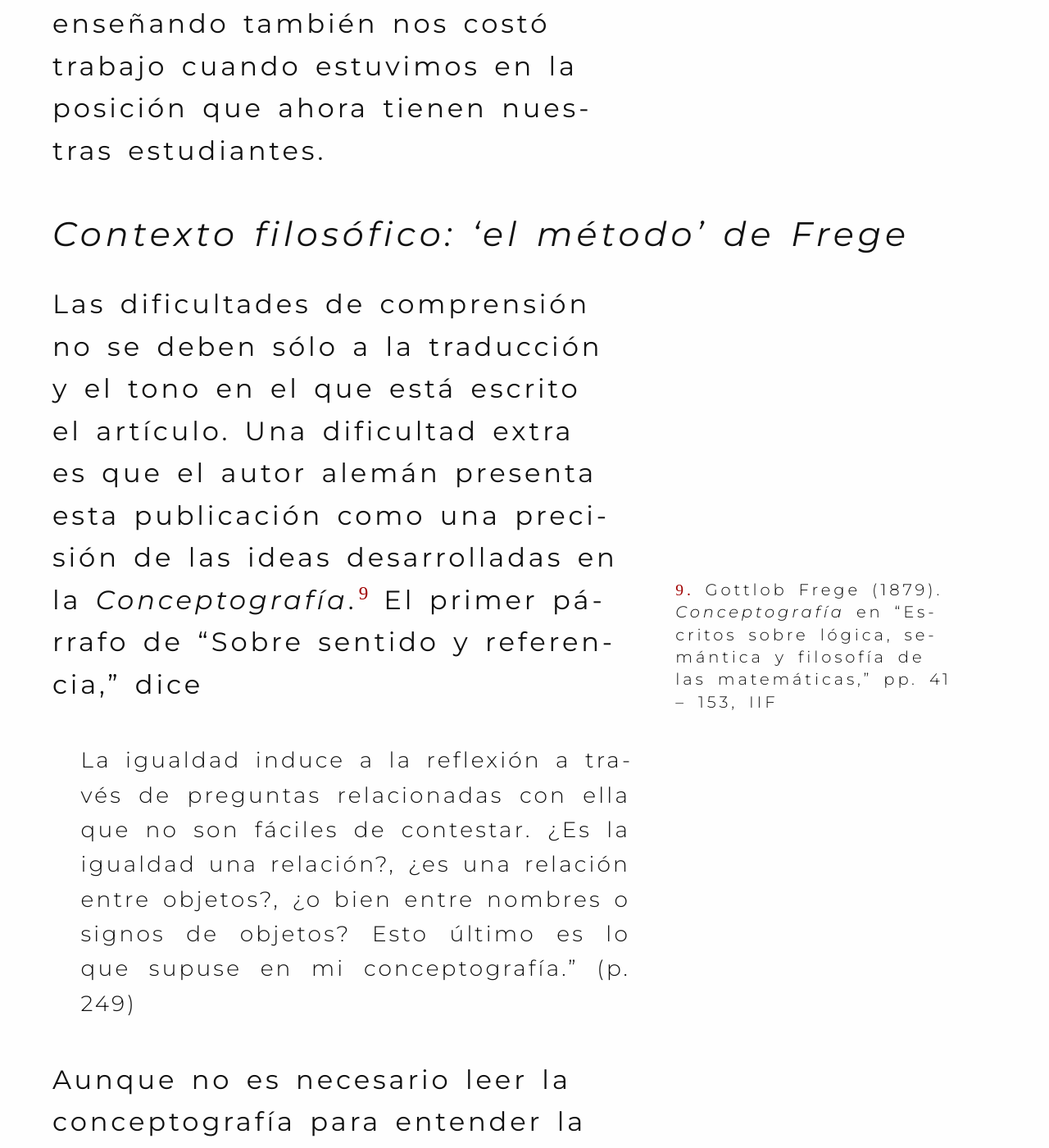
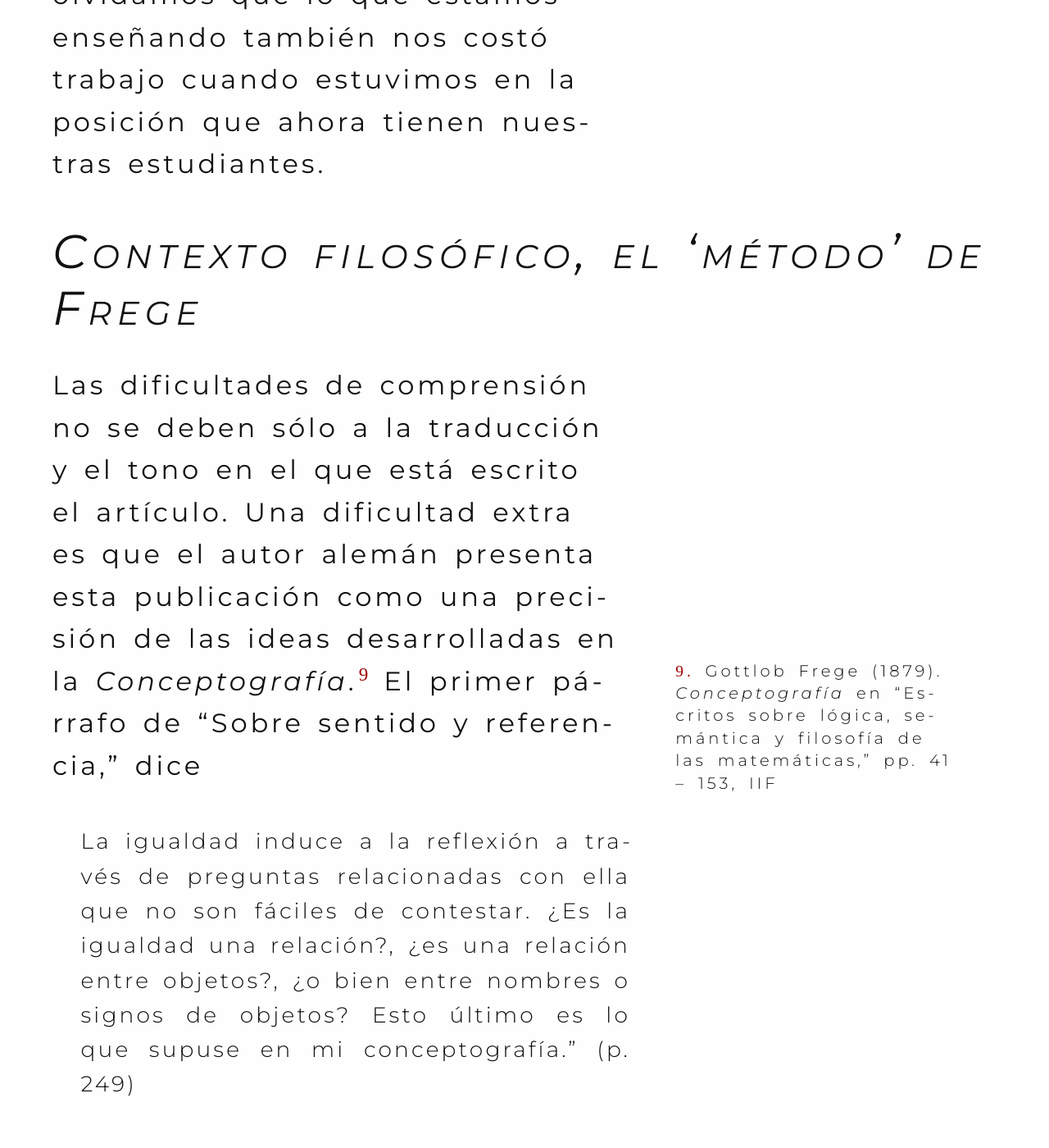
Before and after one commit to Oiuhukt/failosophy, a Jekyll site: the page built from _posts/2026-03-27-frege.md, in a window 1280 px wide and 1400 px high, scrolled down 11426 px. Shown: the whole window at 82% size. Built offline with Jekyll 4.4.1, drawn with Linux system fonts in a browser that asks for light colours; some web fonts are replaced.

Commit message:
modificando post

```diff
--- a/_posts/2026-03-27-frege.md
+++ b/_posts/2026-03-27-frege.md
@@ -100,7 +100,7 @@ Este escrito cumplira su objetivo si a las estudiantes les ayuda el contexto pre
 que estamos enseñando también nos costó trabajo cuando estuvimos en la posición que
 ahora tienen nuestras estudiantes.
 
-### Contexto filosófico: 'el método' de Frege
+### Contexto filosófico, el 'método' de Frege
 
 Las dificultades de comprensión no se deben sólo a la traducción y el tono en el que
 está escrito el artículo. Una dificultad extra es que el autor alemán presenta esta
--- a/css/tufte.scss
+++ b/css/tufte.scss
@@ -311,29 +311,30 @@ body {
 // added rational line height and margins ala http://webtypography.net/intro/
 
 h1 {
-    font-weight: 700;
-    margin-top: 1.568rem;
-    margin-bottom: 1.568rem;
+    font-weight: 750;
+    font-variant: small-caps;
+    margin-top: 1.5rem;
+    margin-bottom: 1.5rem;
     font-size: 2.5rem;
     line-height: 1.2;
 }
 
 h2 {
-    font-style: italic;
-    font-weight: 600;
-    margin-top: 1.866666666666667rem;
-    margin-bottom: 0;
-    font-size: 2.1rem;
-    line-height: 1.25;
+    font-weight: 625;
+    font-variant: small-caps;
+    margin-top: 1.5rem;
+    margin-bottom: 1.5rem;
+    font-size: 2.5rem;
+    line-height: 1.2;
 }
 
 h3 {
-    font-style: italic;
-    font-weight: 500;
-    font-size: 1.8rem;
-    margin-top: 2.1777777777777778rem;
-    margin-bottom: 0;
-    line-height: 1.3;
+    font-variant: small-caps;
+    font-weight: 512;
+    font-size: 2.5rem;
+    margin-top: 1.5rem;
+    margin-bottom: 1.5rem;
+    line-height: 1.2;
 }
 
 // ET says a need for more than 3 levels of headings is the sign of a diseased mind
```
